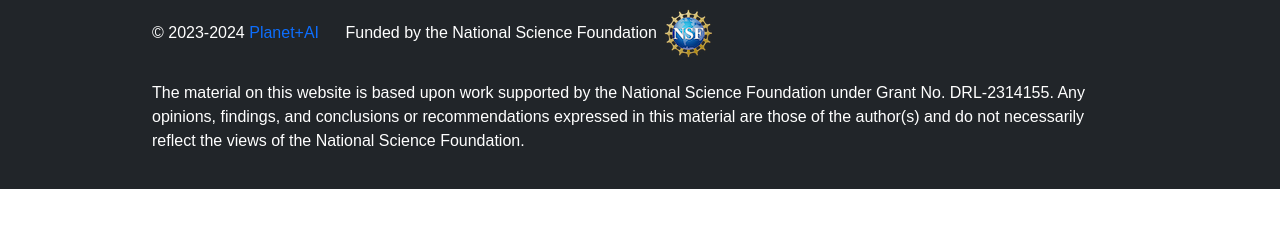
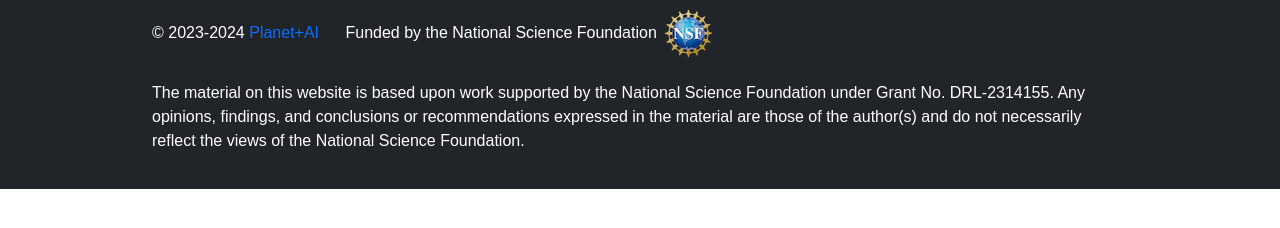
Before and after one commit to planet-ai-2023/planet-ai-2023.github.io, a Jekyll site: the page built from _pages/newsletters.md, in a window 1280 px wide. Shown: the part 556-784 px from the top of the page. Built offline with Jekyll 4.4.1, drawn with Linux system fonts in a browser that asks for light colours.

Commit message:
Update footer.html

```diff
--- a/_includes/footer.html
+++ b/_includes/footer.html
@@ -14,7 +14,7 @@
     <div class="row py-1">
       <div class="col">
 
-        <div style="color:white;">The material on this website is based upon work supported by the National Science Foundation under Grant No. DRL-2314155. Any opinions, findings, and conclusions or recommendations expressed in this material are those of the author(s) and do not necessarily reflect the views of the National Science Foundation.</a></div>
+        <div style="color:white;">The material on this website is based upon work supported by the National Science Foundation under Grant No. DRL-2314155. Any opinions, findings, and conclusions or recommendations expressed in the material are those of the author(s) and do not necessarily reflect the views of the National Science Foundation.</a></div>
 
 
 
```
